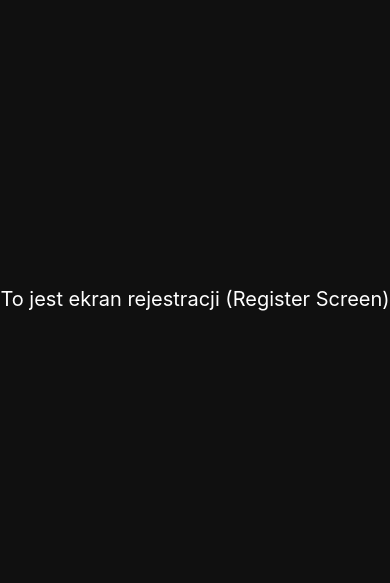
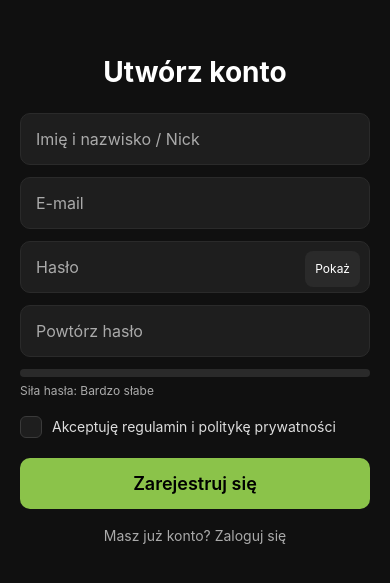
Before and after one commit to makus2115/apk_parking, a React Native app: screen /Register in a window 390 px wide. Shown: the part 123-706 px from the top of the page. Built offline with nearby package versions, Linux system fonts and the light colour scheme.

Commit message:
Register i Login

```diff
--- a/screens/LoginScreen.js
+++ b/screens/LoginScreen.js
@@ -1,4 +1,3 @@
-// screens/LoginScreen.js
 import React, { useState } from "react";
 import { StatusBar } from "expo-status-bar";
 import {
@@ -11,7 +10,7 @@ import {
   SafeAreaView,
 } from "react-native";
 
-export default function LoginScreen() {
+export default function LoginScreen({ navigation }) {
   const [email, setEmail] = useState("");
   const [password, setPassword] = useState("");
 
@@ -53,7 +52,10 @@ export default function LoginScreen() {
           <Text style={styles.buttonText}>Zaloguj</Text>
         </TouchableOpacity>
 
-      <TouchableOpacity>
+        <TouchableOpacity
+          onPress={() => navigation.navigate("Register")}
+          style={styles.linkBtn}
+        >
           <Text style={styles.link}>Nie masz konta? Zarejestruj się</Text>
         </TouchableOpacity>
       </View>
--- a/screens/RegisterScreen.js
+++ b/screens/RegisterScreen.js
@@ -1,20 +1,271 @@
-import React from "react";
-import { View, Text, StyleSheet } from "react-native";
+import React, { useMemo, useState } from "react";
+import { StatusBar } from "expo-status-bar";
+import {
+  View,
+  Text,
+  TextInput,
+  TouchableOpacity,
+  StyleSheet,
+  Alert,
+  SafeAreaView,
+} from "react-native";
 
-export default function RegisterScreen() {
+export default function RegisterScreen({ navigation }) {
+  const [name, setName] = useState("");
+  const [email, setEmail] = useState("");
+  const [password, setPassword] = useState("");
+  const [confirm, setConfirm] = useState("");
+  const [showPass, setShowPass] = useState(false);
+  const [accepted, setAccepted] = useState(false);
+  const [loading, setLoading] = useState(false);
+
+  const passwordStrength = useMemo(() => {
+    // siła hasla
+    let score = 0;
+    if (password.length >= 8) score++;
+    if (/[A-Z]/.test(password)) score++;
+    if (/[0-9]/.test(password)) score++;
+    if (/[^A-Za-z0-9]/.test(password)) score++;
+    const labels = ["Bardzo słabe", "Słabe", "Średnie", "Dobre", "Bardzo dobre"];
+    return { score, label: labels[score] || labels[0] };
+  }, [password]);
+
+  const validate = () => {
+    const emailOk = /^[^\s@]+@[^\s@]+\.[^\s@]+$/.test(email);
+    if (!name.trim()) return "Podaj imię i nazwisko (lub nick).";
+    if (!emailOk) return "Podaj poprawny adres e-mail.";
+    if (password.length < 8) return "Hasło musi mieć co najmniej 8 znaków.";
+    if (password !== confirm) return "Hasła nie są takie same.";
+    if (!accepted) return "Musisz zaakceptować regulamin.";
+    return null;
+  };
+
+  const handleRegister = async () => {
+    const err = validate();
+    if (err) {
+      Alert.alert("Błąd", err);
+      return;
+    }
+    try {
+      setLoading(true);
+      //API rejestracji
+      await new Promise((r) => setTimeout(r, 800)); //symulacja
+      Alert.alert("Sukces", "Konto utworzone! Możesz się zalogować.", [
+        {
+          text: "OK",
+          onPress: () => {
+            if (navigation?.navigate) navigation.navigate("Login");
+          },
+        },
+      ]);
+    } catch (e) {
+      Alert.alert("Błąd", "Coś poszło nie tak. Spróbuj ponownie.");
+    } finally {
+      setLoading(false);
+    }
+  };
+
   return (
-    <View style={styles.container}>
-      <Text style={styles.text}>To jest ekran rejestracji (Register Screen)</Text>
-    </View>
+    <SafeAreaView style={styles.root}>
+      <StatusBar style="light" />
+      <View style={styles.container}>
+        <Text style={styles.title}>Utwórz konto</Text>
+
+        <TextInput
+          style={styles.input}
+          placeholder="Imię i nazwisko / Nick"
+          placeholderTextColor="#aaa"
+          value={name}
+          onChangeText={setName}
+        />
+
+        <TextInput
+          style={styles.input}
+          placeholder="E-mail"
+          placeholderTextColor="#aaa"
+          autoCapitalize="none"
+          keyboardType="email-address"
+          value={email}
+          onChangeText={setEmail}
+        />
+
+        <View style={styles.passwordRow}>
+          <TextInput
+            style={[styles.input, styles.passwordInput]}
+            placeholder="Hasło"
+            placeholderTextColor="#aaa"
+            secureTextEntry={!showPass}
+            value={password}
+            onChangeText={setPassword}
+          />
+          <TouchableOpacity
+            onPress={() => setShowPass((s) => !s)}
+            style={styles.eyeBtn}
+            accessibilityLabel={showPass ? "Ukryj hasło" : "Pokaż hasło"}
+          >
+            <Text style={styles.eyeText}>{showPass ? "Ukryj" : "Pokaż"}</Text>
+          </TouchableOpacity>
+        </View>
+
+        <TextInput
+          style={styles.input}
+          placeholder="Powtórz hasło"
+          placeholderTextColor="#aaa"
+          secureTextEntry={!showPass}
+          value={confirm}
+          onChangeText={setConfirm}
+        />
+
+        <View style={styles.strengthWrap}>
+          <View style={styles.strengthBarBg}>
+            <View
+              style={[
+                styles.strengthBarFill,
+                { width: `${(passwordStrength.score / 4) * 100}%` },
+              ]}
+            />
+          </View>
+          <Text style={styles.strengthText}>Siła hasła: {passwordStrength.label}</Text>
+        </View>
+
+        <TouchableOpacity
+          onPress={() => setAccepted((v) => !v)}
+          style={styles.checkboxRow}
+        >
+          <View style={[styles.checkbox, accepted && styles.checkboxChecked]}>
+            {accepted ? <Text style={styles.checkboxMark}>✓</Text> : null}
+          </View>
+          <Text style={styles.checkboxLabel}>
+            Akceptuję regulamin i politykę prywatności
+          </Text>
+        </TouchableOpacity>
+
+        <TouchableOpacity
+          style={[styles.button, loading && styles.buttonDisabled]}
+          onPress={handleRegister}
+          disabled={loading}
+        >
+          <Text style={styles.buttonText}>
+            {loading ? "Tworzenie konta..." : "Zarejestruj się"}
+          </Text>
+        </TouchableOpacity>
+
+        <TouchableOpacity
+          onPress={() => navigation?.navigate?.("Login")}
+          style={styles.linkBtn}
+        >
+          <Text style={styles.link}>Masz już konto? Zaloguj się</Text>
+        </TouchableOpacity>
+      </View>
+    </SafeAreaView>
   );
 }
 
+const GREEN = "#8BC34A";
+
 const styles = StyleSheet.create({
+  root: { flex: 1, backgroundColor: "#000" },
   container: {
     flex: 1,
     backgroundColor: "#101010",
     justifyContent: "center",
     alignItems: "center",
+    padding: 20,
   },
-  text: { color: "#fff", fontSize: 20 },
+  title: {
+    color: "#fff",
+    fontSize: 28,
+    fontWeight: "bold",
+    marginBottom: 24,
+  },
+  input: {
+    width: "100%",
+    backgroundColor: "#1e1e1e",
+    color: "#fff",
+    padding: 15,
+    borderRadius: 10,
+    marginBottom: 12,
+    fontSize: 16,
+    borderWidth: 1,
+    borderColor: "#2a2a2a",
+  },
+  passwordRow: {
+    width: "100%",
+    position: "relative",
+  },
+  passwordInput: {
+    paddingRight: 80,
+  },
+  eyeBtn: {
+    position: "absolute",
+    right: 10,
+    top: 10,
+    height: 36,
+    paddingHorizontal: 10,
+    justifyContent: "center",
+    borderRadius: 8,
+    backgroundColor: "#2a2a2a",
+  },
+  eyeText: { color: "#fff", fontSize: 12 },
+  strengthWrap: {
+    width: "100%",
+    marginBottom: 10,
+  },
+  strengthBarBg: {
+    width: "100%",
+    height: 8,
+    backgroundColor: "#2a2a2a",
+    borderRadius: 999,
+    overflow: "hidden",
+  },
+  strengthBarFill: {
+    height: 8,
+    backgroundColor: "#00C853",
+  },
+  strengthText: {
+    color: "#aaa",
+    fontSize: 12,
+    marginTop: 6,
+  },
+  checkboxRow: {
+    width: "100%",
+    flexDirection: "row",
+    alignItems: "center",
+    marginVertical: 8,
+  },
+  checkbox: {
+    width: 22,
+    height: 22,
+    borderRadius: 6,
+    borderWidth: 1,
+    borderColor: "#3a3a3a",
+    marginRight: 10,
+    backgroundColor: "#1e1e1e",
+    justifyContent: "center",
+    alignItems: "center",
+  },
+  checkboxChecked: {
+    backgroundColor: GREEN,
+    borderColor: GREEN,
+  },
+  checkboxMark: { color: "#fff", fontSize: 14, lineHeight: 14 },
+  checkboxLabel: { color: "#ddd", flex: 1, fontSize: 14 },
+  button: {
+    width: "100%",
+    backgroundColor: GREEN,
+    padding: 15,
+    borderRadius: 10,
+    alignItems: "center",
+    marginTop: 12,
+  },
+  buttonDisabled: {
+    opacity: 0.7,
+  },
+  buttonText: {
+    color: "#black",
+    fontSize: 18,
+    fontWeight: "600",
+  },
+  linkBtn: { marginTop: 18 },
+  link: { color: "#aaa", fontSize: 14 },
 });
```
Lines whose indentation alone changed are shown as unchanged.
